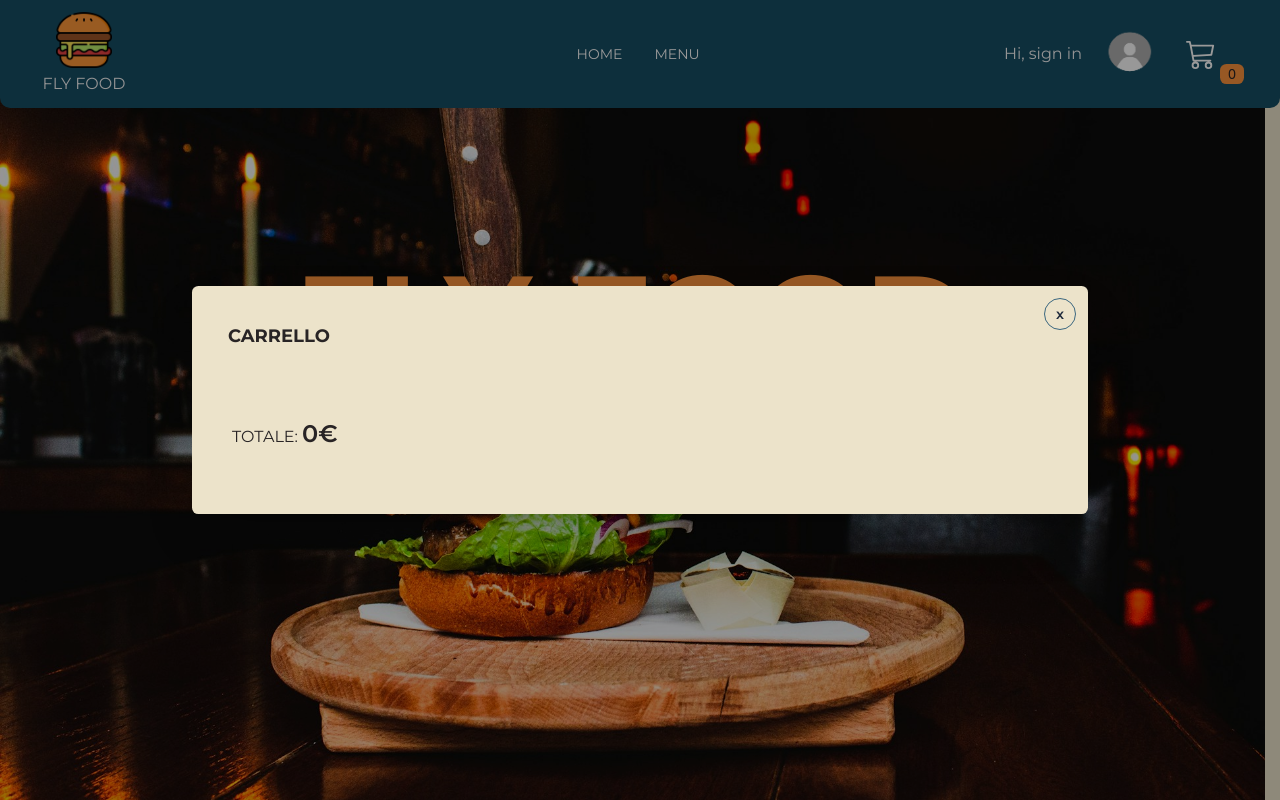
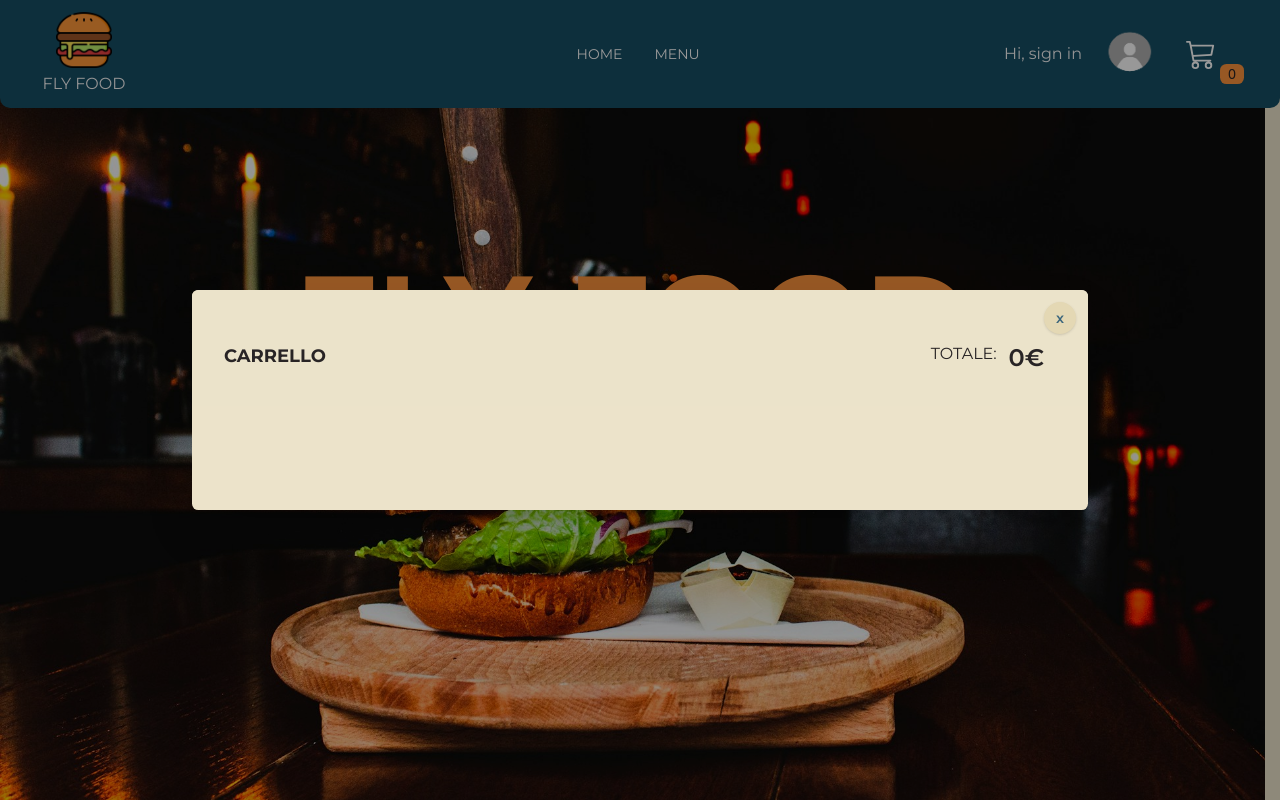
Before and after one commit to enricocurreli/FLY_FOOD_PROJECT, a React (Vite) app: page / in a window 1280 px wide. Both pictures are taken after a click on the button 1201 px from the left and 54 px from the top of the page. Shown: the top 800 px of the page. Built offline with nearby package versions, Linux system fonts and the light colour scheme.

Commit message:
carrello con titolo e prezzo totole fissato in alto, modale si chiude quando si va alla pagina di riepilogo

```diff
--- a/src/components/Cart/Cart.jsx
+++ b/src/components/Cart/Cart.jsx
@@ -6,28 +6,45 @@ import { Link } from "react-router-dom";
 import Title from "../Title/Title";
 // import logo from "../../assets/react.svg"
 
-const Cart = ({logged}) => {
+const Cart = ({logged, setOpenModal, openModal}) => {
 
   const { cart, removeFromCart, handleCart } = useContext(CartContext);
 
+  setOpenModal(true)
+
+  if(!openModal){
+
+    return null
+
+  } else{
 
 
     return (
 
 
-    <dialog id="myCart" className="modal">
-        <div className="modal-box w-11/12 max-w-4xl">
-          <form method="dialog" >
-            {/* if there is a button in form, it will close the modal */}
-            <Button classes={" btn btn-sm btn-circle btn-ghost text-slate-800 absolute  right-3 top-3 bg-trasparent "} text={"x"} />
+      <dialog id="myCart" className="modal  ">
+          <div className="modal-box w-11/12 max-w-4xl p-0">
+            <div className="sticky top-0 z-10 bg-[#ebe3ca] p-5 grid grid-cols-2 ">
+
+                  <Title tag={"h3"} classes={"font-bold text-lg mt-5 p-3 "}>CARRELLO</Title>
+
+                  <Title tag={"h5"} classes={"p-3 font-normal mt-5 flex justify-end"}>  TOTALE:{" "}
+                    <Title tag={"h5"} classes="font-semibold text-2xl px-3 ">
+                        {cart.reduce((acc, item) => acc + item.totale, 0)}€
+                    </Title>
+                  </Title>
+
+              <form method="dialog " >
+                <Button classes={" btn btn-sm border-none shadow text-[#0a446bc7] absolute  right-3 top-3 bg-trasparent "} text={"x"} />
               </form>
-          <Title tag={"h3"} classes={"font-bold text-lg p-3"}>CARRELLO</Title>
+            </div>
+
+
             {cart &&
               cart.map((post) => {
                 return (
                   <>
-                  <div className="modal-box shadow-none max-w-5xl" key={post.id}>
-                    <div className=" p-3 w-full grid md:grid-cols-5 justify-center">
+                      <div className=" p-3 w-full grid md:grid-cols-5 mt-5" key={post.id}>
                         <div className=" grid md:grid-cols-1 justify-center ">
                           <Title tag={"h3"} classes={"card-title text-center"}>{post.nome}</Title>
                         </div>
@@ -50,21 +67,17 @@ const Cart = ({logged}) => {
                           <Button text={"+"} classes={" text-[#0a446bc7] text-xl border-2 md:w-2/4"} callback={() => handleCart(post)}/>
                           </div>
                       </div>
-                  </div>
                   </>
                 );
               })}
-                <Title tag={"h5"} classes={"mt-10 p-4 font-normal "}>  TOTALE:{" "}
-                    <span className="font-semibold text-2xl">
-                    {cart.reduce((acc, item) => acc + item.totale, 0)}€
-                    </span>{" "}
-                </Title>
-            <div className="modal-action">
+
+
+              <div className="modal-action mt-10 mb-16 grid grid-col-3 justify-center">
 
               {
                 cart.length !=0 && logged ?
                 <Link to={routes.checkOut}>
-                <Button text={"Conferma Ordine"} classes={"bg-orange-400"} />
+                  <Button text={"Conferma Ordine"} classes={"bg-orange-400"} callback={()=>setOpenModal(!openModal)} />
                 </Link> : null
               }
 
@@ -73,6 +86,12 @@ const Cart = ({logged}) => {
           </div>
         </dialog>
     )
+
+
+  }
+
+
+
 }
 
 export default Cart
--- a/src/components/DropLog/DropLog.jsx
+++ b/src/components/DropLog/DropLog.jsx
@@ -60,7 +60,7 @@ const DropLog = () => {
         {!logged ? (
           <li>
             <Link to={routes.login} className="flex justify-center hover:bg-transparent">
-              <Button classes={"hover:scale-[0.75] scale-[0.60] w-full bg-orange-400"} text={"Login"} />
+              <Button classes={"hover:scale-[0.75] scale-[0.80] w-full bg-orange-400"} text={"Login"} />
             </Link>
           </li>
         ) : (
@@ -69,7 +69,7 @@ const DropLog = () => {
           <li>
             {" "}
             <Button
-              classes={"hover:scale-75 scale-[0.65] bg-orange-400"}
+              classes={"hover:scale-75 scale-[0.80] bg-orange-400"}
               text={"SignOut"}
               callback={() => handleSignOut()}
             />
--- a/src/components/Navbar/Navbar.jsx
+++ b/src/components/Navbar/Navbar.jsx
@@ -1,5 +1,5 @@
 import { Link } from "react-router-dom";
-import { useContext } from "react";
+import { useContext, useState } from "react";
 import "./Navbar.css";
 import hamburger from "../../assets/hamburger1.png";
 import routes from "../../router/routes";
@@ -20,8 +20,28 @@ import Avatar from "../Avatar/Avatar";
 const Navbar = () => {
   const { cart } = useContext(CartContext);
   const { logged, userName, select } = useContext(LoggedContext);
+  const [openModal, setOpenModal] = useState(true)
 
-  const openModalCart = () => document.getElementById("myCart").showModal();
+
+
+  const openModalCart = () => {
+
+   const cartModal = document.getElementById("myCart");
+
+
+   if(openModal){
+
+    cartModal.showModal();
+
+   }if(!openModal){
+
+    cartModal.closeModal();
+    setOpenModal(true)
+
+   }
+
+  }
+
 
   // const [scrolled, setScrolled] = useState(false);
 
@@ -251,7 +271,7 @@ const Navbar = () => {
 
       {/* CARRELLO  */}
 
-      <Cart logged={logged} />
+      <Cart logged={logged} openModal={openModal} setOpenModal={setOpenModal} />
     </>
   );
 };
```
Lines whose indentation alone changed are shown as unchanged.
